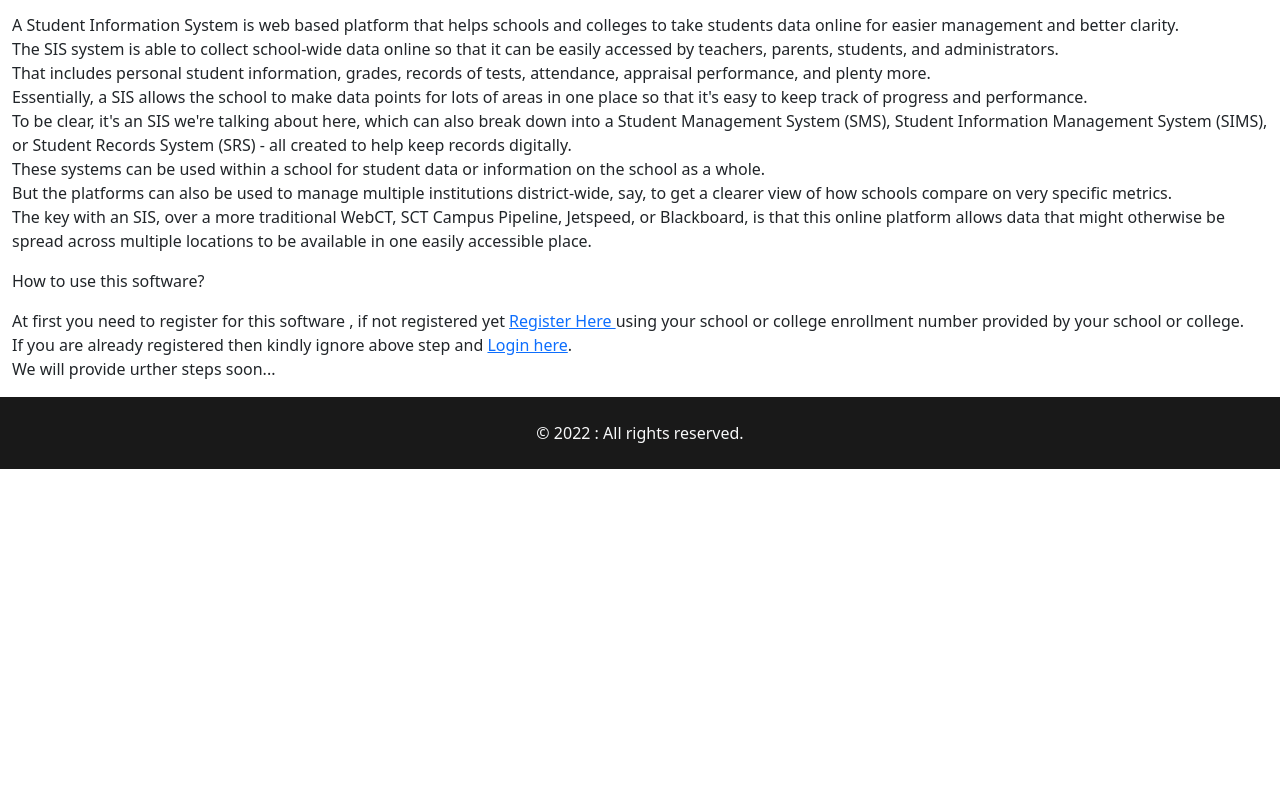
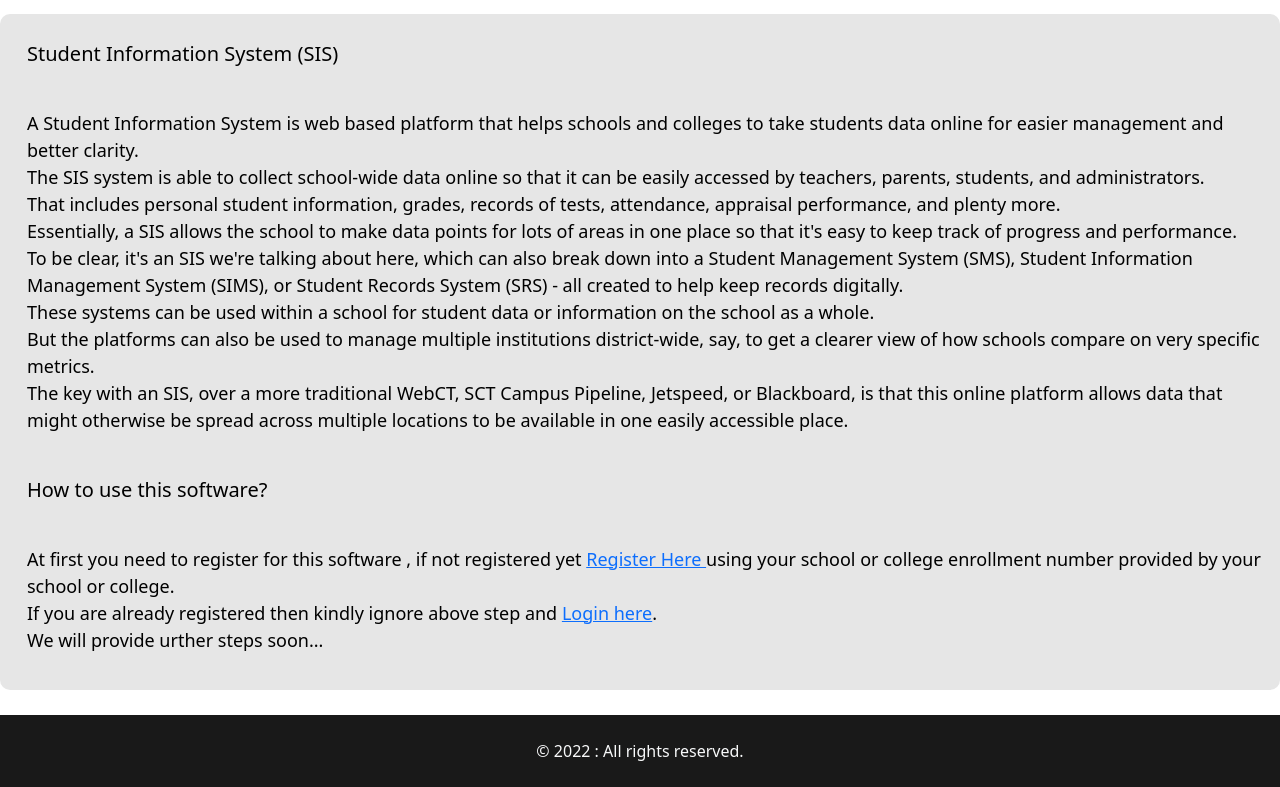
Before and after one commit to shreedhar0/SIS, a website: page index.html in a window 1280 px wide. Shown: the part 85-872 px from the top of the page. Before the commit the page ends 800 px from the top, so only its background shows below. Drawn offline with nearby package versions, Linux system fonts and the light colour scheme.

Commit message:
Update index.html

```diff
--- a/index.html
+++ b/index.html
@@ -6,7 +6,7 @@
     <meta name="viewport" content="width=device-width, initial-scale=1.0">
 
     <link rel="stylesheet" href="./node_modules/bootstrap/dist/css/bootstrap.min.css">
-    <link rel="stylesheet" href="./node_modules/bootstrap/dist/css/styles.css">
+    <link rel="stylesheet" href="styles.css">
 
     <title>Homepage-SIS</title>
 </head>
```
